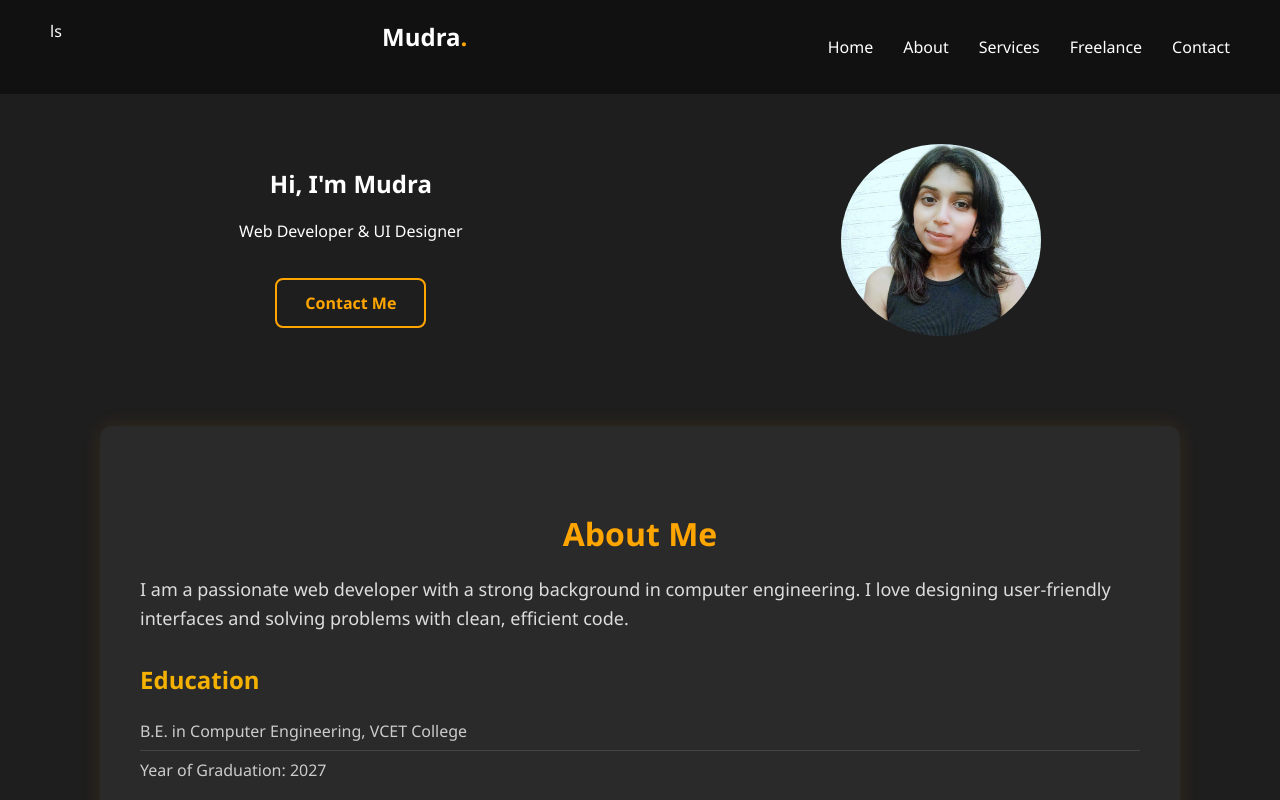
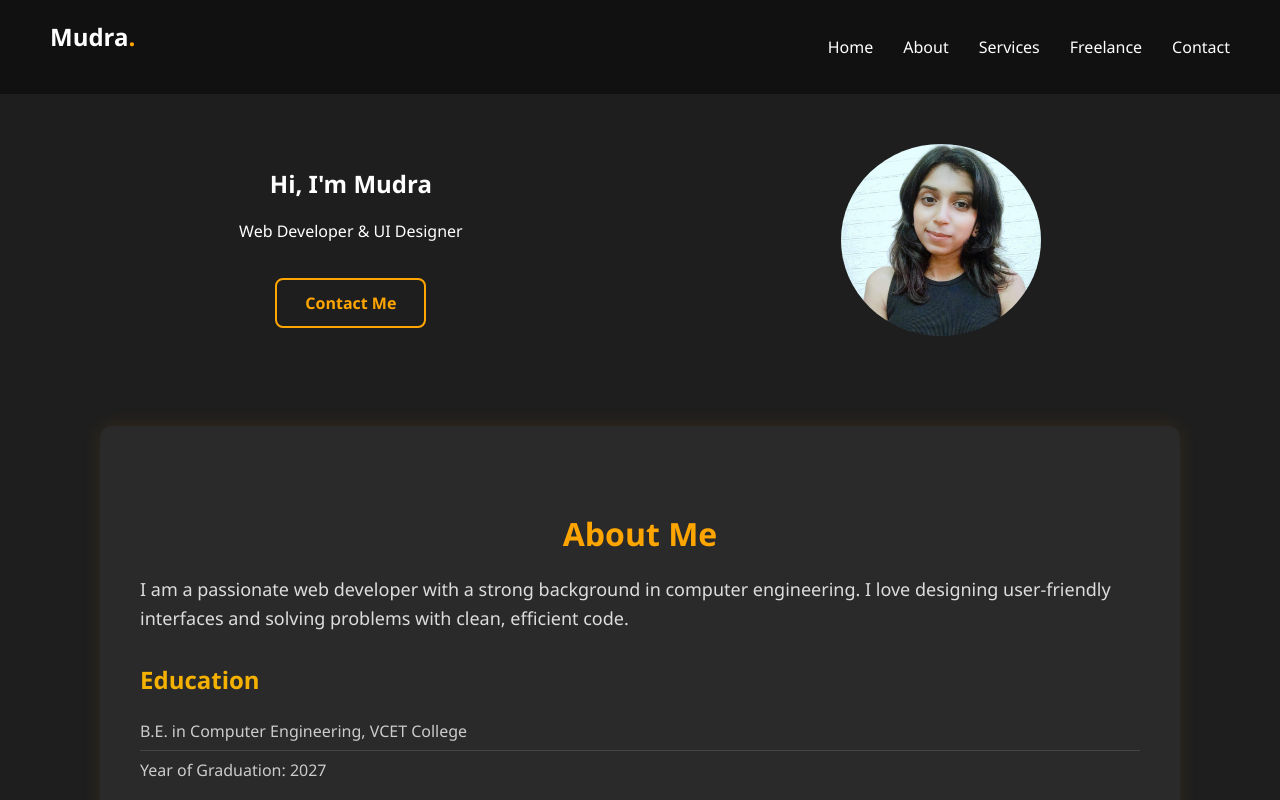
Before and after one commit to MudraThakur/PRODIGY_WD_02, a plain HTML site: page task-01-portfolio/index.html in a window 1280 px wide. Shown: the top 800 px of the page. Drawn offline with Linux system fonts and the light colour scheme.

Commit message:
Update: Modified task-01-portfolio files

```diff
--- a/task-01-portfolio/index.html
+++ b/task-01-portfolio/index.html
@@ -8,7 +8,7 @@
   <script defer src="script.js"></script>
 </head>
 <body>
-  <header>ls
+  <header>
 
     <div class="logo">Mudra<span>.</span></div>
     <nav>
```
